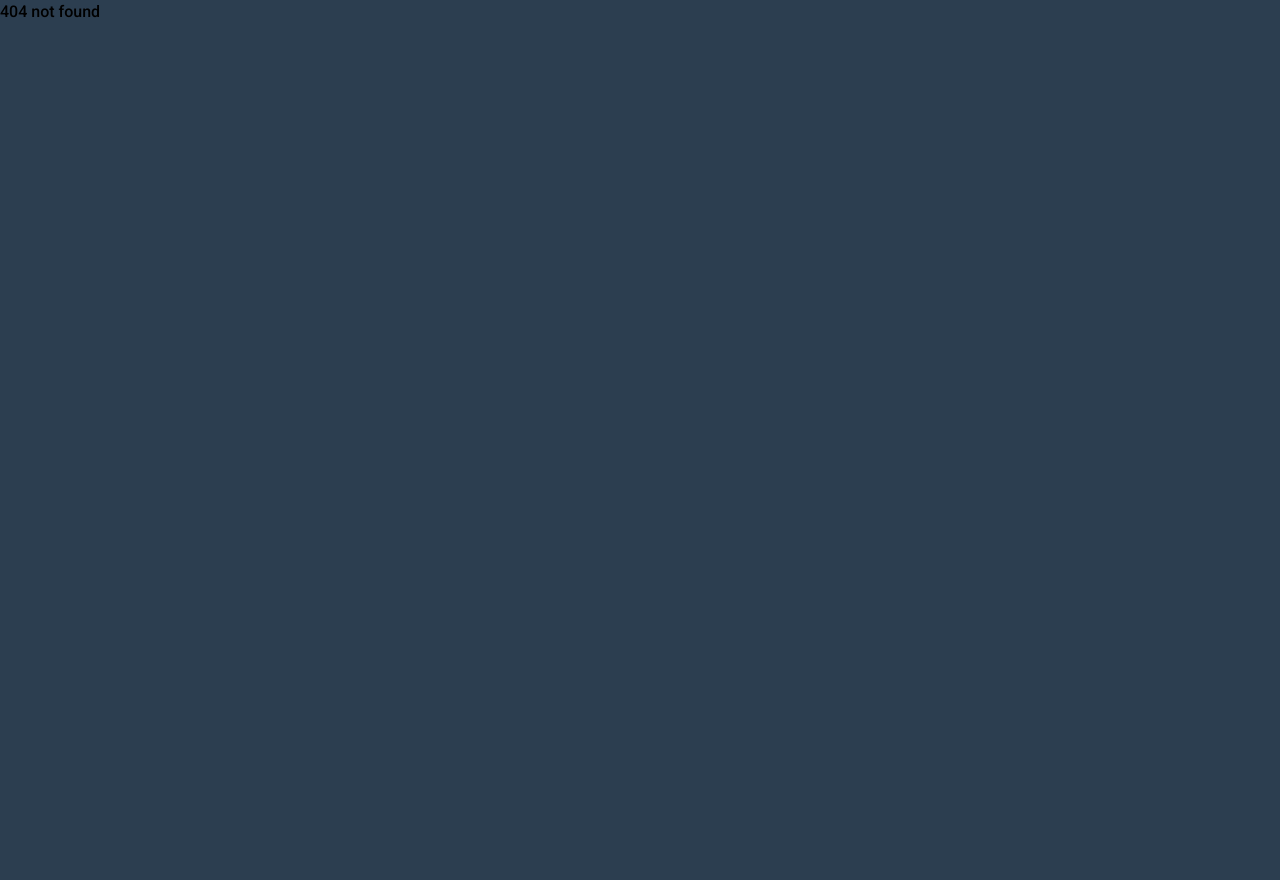
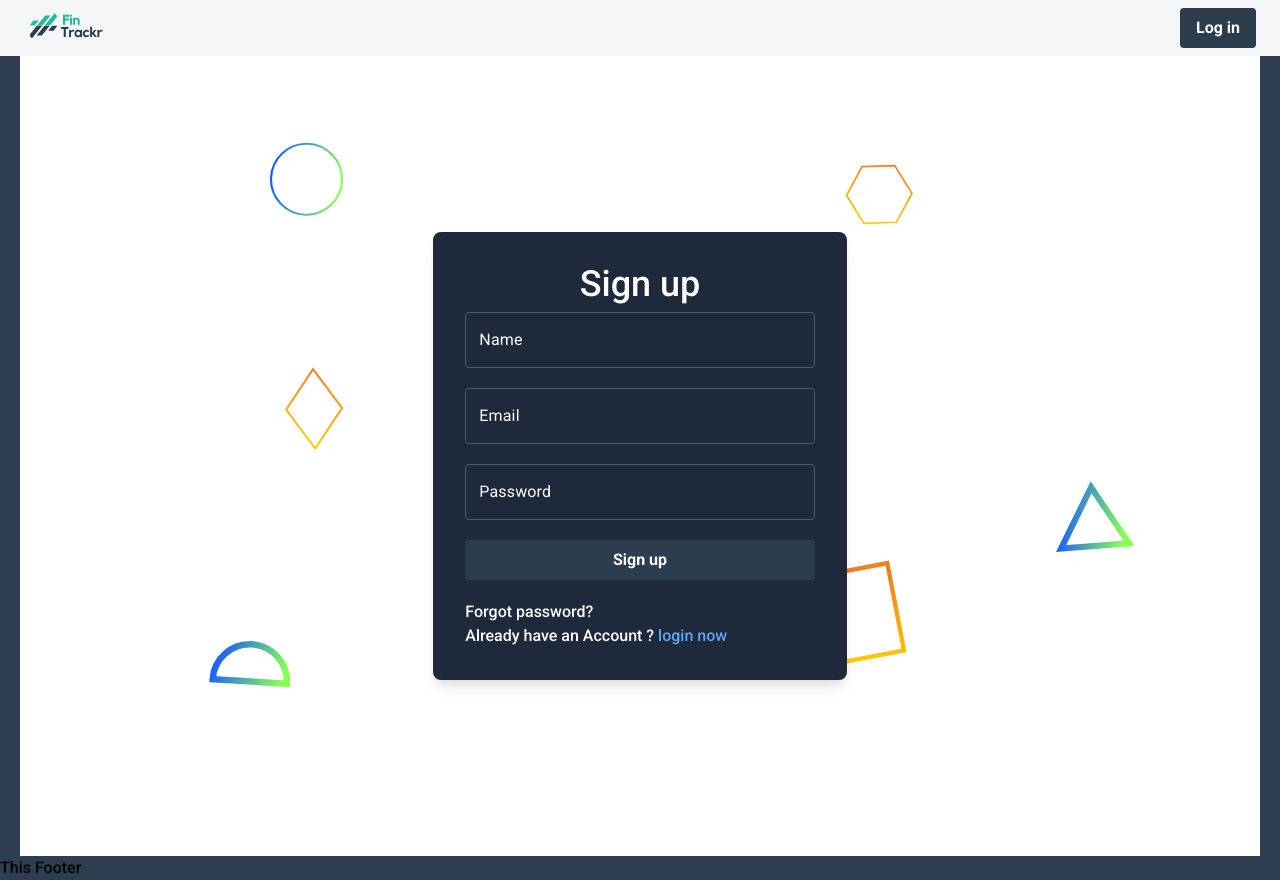
Before and after one commit to fahad09fahim/fin-trackr, a React (Vite) app: page /signup in a window 1280 px wide. Before the commit this address had no page. Before the commit the page ends 800 px from the top, so only its background shows below. Built offline with nearby package versions, Linux system fonts and the light colour scheme.

Commit message:
sign up page implemented and routes between them

```diff
--- a/src/Routes/Routes.jsx
+++ b/src/Routes/Routes.jsx
@@ -6,6 +6,7 @@ const Home = lazy(() => import("@/components/Home/Home"));
 const ErrorPage = lazy(() => import("@/components/Shared/ErrorPage"));
 const Login = lazy(() => import("@/components/Utilities/Login"));
 const Main = lazy(() => import("@/Layout/Main"));
+const SignUp = lazy(() => import("@/components/Utilities/Signup"));
 
 // Suspense Wrapper Function
 const Loadable = (Component) => (
@@ -34,6 +35,10 @@ export const router = createBrowserRouter([
         path: "/login",
         element: Loadable(Login),
       },
+      {
+        path: "/signup",
+        element: Loadable(SignUp),
+      },
     ],
   },
 ]);
--- a/src/components/Utilities/Login.jsx
+++ b/src/components/Utilities/Login.jsx
@@ -10,8 +10,9 @@ import { createTheme, ThemeProvider } from "@mui/material/styles";
 import { useState } from "react";
 import Visibility from "@mui/icons-material/Visibility";
 import VisibilityOff from "@mui/icons-material/VisibilityOff";
-import Button from "../../components/Shared/Button";
+import Button from "@/components/Shared/Button";
 import { useForm } from "react-hook-form";
+import { Link } from "react-router-dom";
 
 //for custom theme
 const darkTheme = createTheme({
@@ -66,7 +67,7 @@ const Login = () => {
     <div className="bg-[url('/bg.svg')] bg-cover bg-center bg-no-repeat min-h-screen relative z-10">
       {/* <div className=" absolute top-0 left-0 w-full h-screen bg-black opacity-50 -z-20 "></div> */}
       <div className=" flex items-center justify-center h-screen">
-        <div className="text-white bg-slate-800  rounded-lg shadow-lg w-96 p-8">
+        <div className="text-white bg-slate-800  rounded-lg shadow-lg w-2/6 p-8">
           <h1 className="text-center text-4xl">Login</h1>
           <ThemeProvider theme={darkTheme}>
             <form
@@ -77,7 +78,9 @@ const Login = () => {
                 id="outlined-basic"
                 label="Email"
                 variant="outlined"
-                {...register("email")}
+                {...register("email", {
+                  required: "Email is required",
+                })}
               />
               <FormControl variant="outlined">
                 <InputLabel htmlFor="outlined-adornment-password">
@@ -118,11 +121,17 @@ const Login = () => {
               <Button type="submit">log in</Button>
               <label className="label">
                 <a href="/" className="label-text-alt link link-hover">
-                  Forgot password?
+                  Forgot password ?
                 </a>
               </label>
             </form>
           </ThemeProvider>
+          <label className="label mt-5">
+            <Link to="/signup" className="text-base link link-hover ">
+              New to FinTrackr ?
+              <span className="text-blue-400"> Sign up now</span>
+            </Link>
+          </label>
         </div>
       </div>
     </div>
--- /dev/null
+++ b/src/components/Utilities/Signup.jsx
@@ -0,0 +1,106 @@
+import React from "react";
+import { TextField } from "@mui/material";
+import { createTheme, ThemeProvider } from "@mui/material/styles";
+
+import Button from "@/components/Shared/Button";
+import { useForm } from "react-hook-form";
+import { Link } from "react-router-dom";
+
+//for custom theme
+const darkTheme = createTheme({
+  palette: {
+    mode: "dark",
+  },
+  components: {
+    MuiTextField: {
+      styleOverrides: {
+        root: {
+          "& .MuiOutlinedInput-root": {
+            color: "white",
+            // "& fieldset": {
+            //   borderColor: "white",
+            // },
+            "&:hover fieldset": {
+              borderColor: "#90caf9",
+            },
+            "&.Mui-focused fieldset": {
+              borderColor: "#90caf9",
+            },
+          },
+          "& .MuiInputLabel-root": {
+            color: "white",
+          },
+          "& .MuiInputLabel-root.Mui-focused": {
+            color: "#90caf9",
+          },
+        },
+      },
+    },
+  },
+});
+const Signup = () => {
+  const { register, handleSubmit } = useForm();
+  const onSubmit = (data) => console.log(data);
+  return (
+    <div className="bg-[url('/bg.svg')] bg-cover bg-center bg-no-repeat min-h-screen relative z-10">
+      {/* <div className=" absolute top-0 left-0 w-full h-screen bg-black opacity-50 -z-20 "></div> */}
+      <div className=" flex items-center justify-center h-screen">
+        <div className="text-white bg-slate-800  rounded-lg shadow-lg w-2/6 p-8">
+          <h1 className="text-center text-4xl">Sign up</h1>
+          <ThemeProvider theme={darkTheme}>
+            <form
+              className="flex flex-col mt-2 text-white gap-5"
+              onSubmit={handleSubmit(onSubmit)}
+            >
+              <TextField
+                id="outlined-basic"
+                label="Name"
+                variant="outlined"
+                {...register("Name", {
+                  required: "Name is required",
+                })}
+              />
+              <TextField
+                id="outlined-basic"
+                label="Email"
+                variant="outlined"
+                {...register("email", {
+                  required: "Email is required",
+                })}
+              />
+              <TextField
+                id="outlined-basic"
+                label="Password"
+                variant="outlined"
+                {...register("password", {
+                  required: "Password is required",
+                  pattern: {
+                    value:
+                      /^(?=.*[A-Z])(?=.*[a-z])(?=.*\d)(?=.*[@$!%*?&])[A-Za-z\d@$!%*?&]{8,}$/,
+                    message:
+                      "Password must contain at least 8 characters, one uppercase, one lowercase, one number, and one special character.",
+                  },
+                })}
+              />
+
+              <Button type="submit">Sign up</Button>
+              <label className="label">
+                <a href="/" className="label-text-alt link link-hover">
+                  Forgot password?
+                </a>
+              </label>
+            </form>
+          </ThemeProvider>
+          <label className="label mt-5">
+            <Link to="/login" className="text-base link link-hover ">
+              Already have an Account ?
+              <span className="text-blue-400"> login now</span>
+            </Link>
+          </label>
+        </div>
+      </div>
+    </div>
+  );
+};
+
+export default Signup;
```
